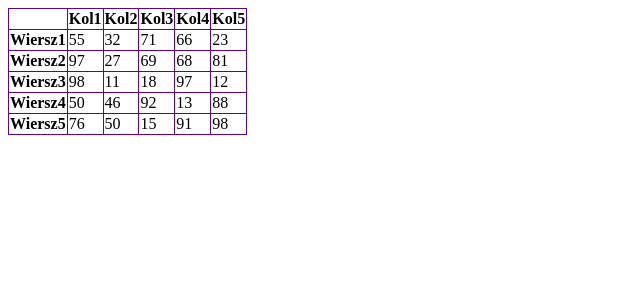
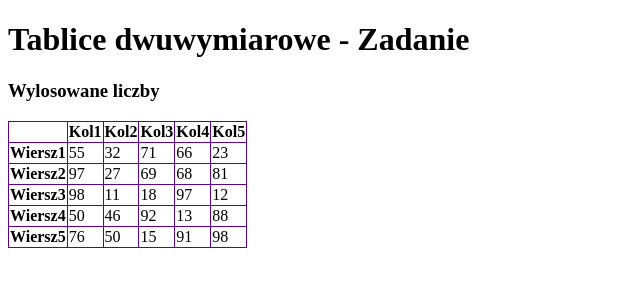
Before and after one commit to i120ms/php_materials, a PHP site: page /zadanie7/index.php in a window 1280 px wide. Shown: the top 300 px of the page, without its empty margins (0-640 px from the left). Run offline with PHP 8.4, Linux system fonts and the light colour scheme.

Commit message:
Update index.php

```diff
--- a/zadania/tablice/zadanie7/index.php
+++ b/zadania/tablice/zadanie7/index.php
@@ -7,6 +7,9 @@
     <link rel="stylesheet" href="style.css">
 </head>
 <body>
+    <h1>Tablice dwuwymiarowe - Zadanie</h1>
+    <h3>Wylosowane liczby</h3>
+
     <table>
         <tr>
             <th></th>
@@ -18,14 +21,15 @@
         </tr>
 
         <?php
-            for($i=0; $i<5; $i++){
+        $iloscW = 5;
+            for($i=0; $i<$iloscW; $i++){
                 echo "<tr>";
                     echo "<th>";
                     echo "Wiersz";
                     echo $i+1;
                     echo "</th>";
 
-                for($j=0; $j<5;$j++){
+            for($j=0; $j<5;$j++){
                     $tab[$i][$j] = rand(10,99);
                     echo "<td>";
                         echo $tab[$i][$j];
```
